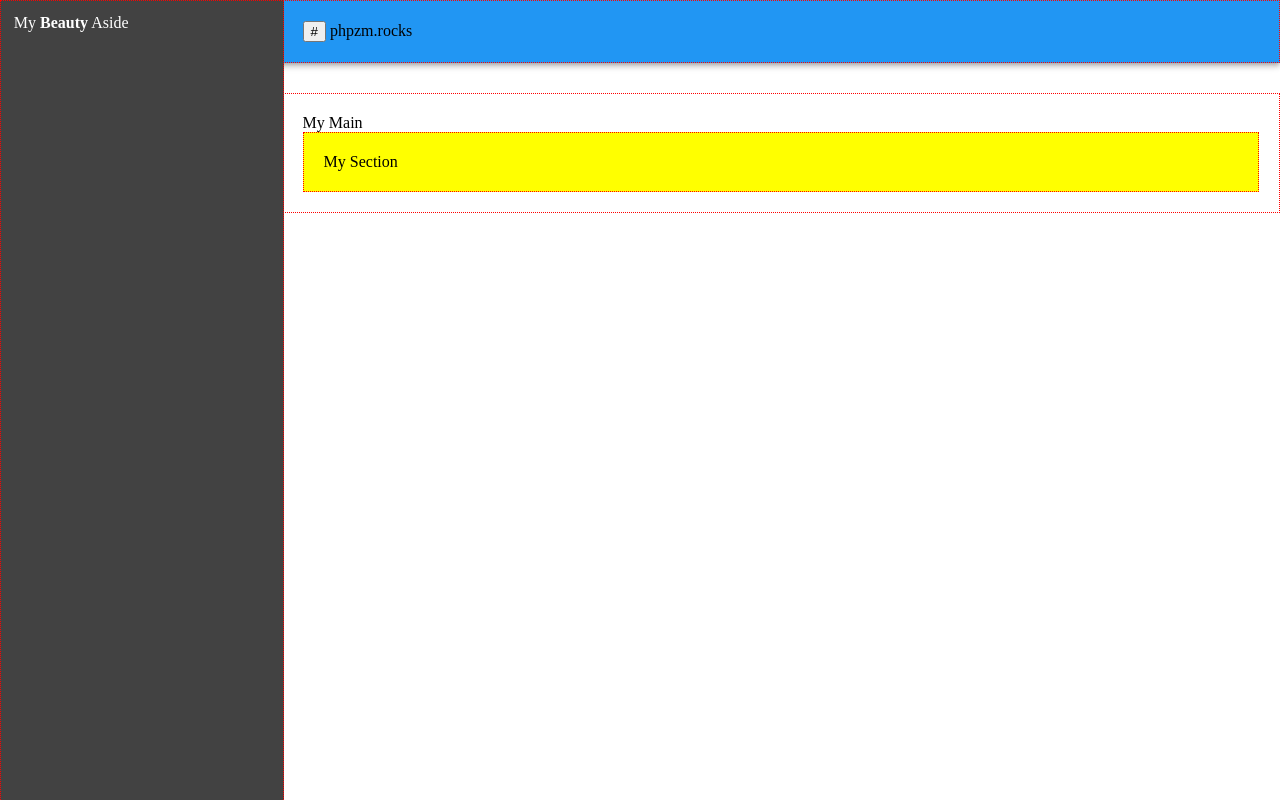
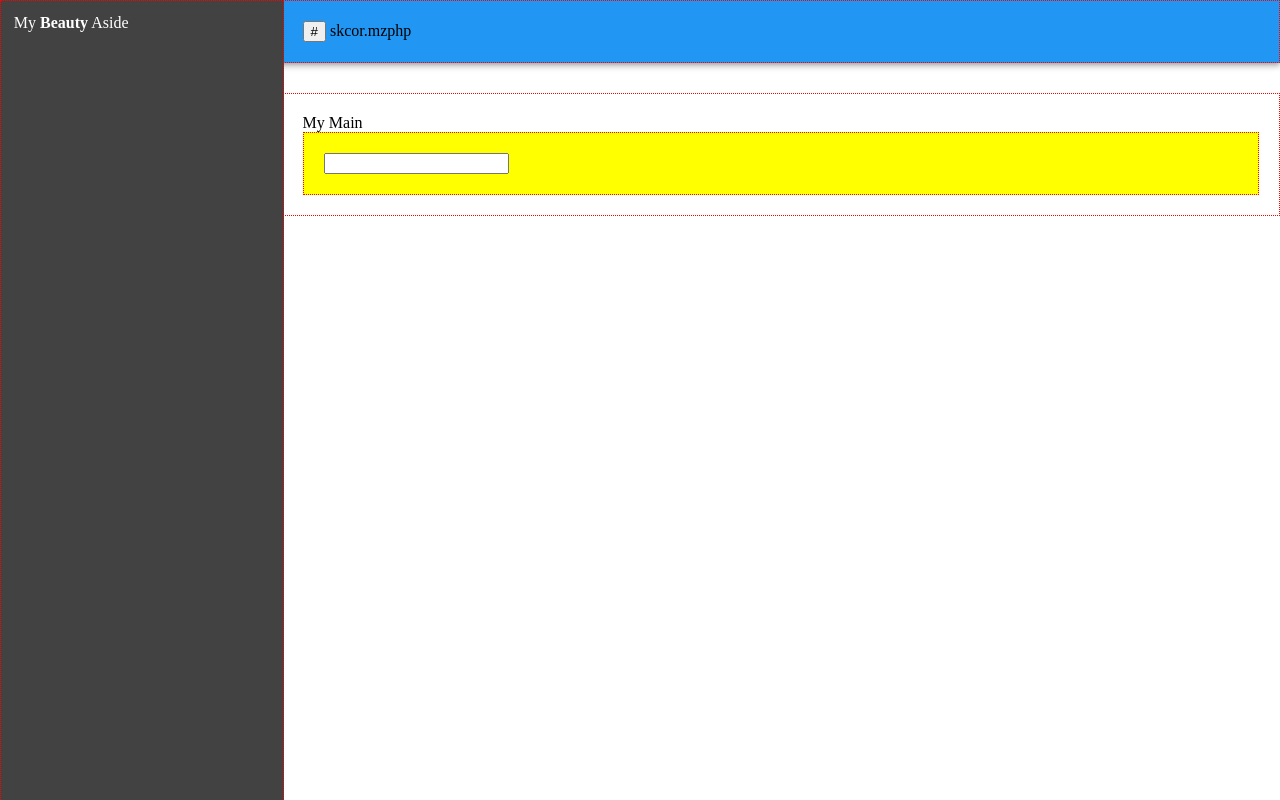
Before and after one commit to phpzm/vuejs-basico, a plain HTML site: page parte-5/index.html in a window 1280 px wide. Drawn offline with Linux system fonts and the light colour scheme.

Commit message:
Arquivos da parte 5

```diff
--- a/parte-5/index.html
+++ b/parte-5/index.html
@@ -9,15 +9,17 @@
 <body>
 
 <div id="app" :class="{'open': open}">
-    <my-nav @toggle="update" :message="message"></my-nav>
+    <my-nav @toggle="update" :message="reverse"></my-nav>
     <my-aside></my-aside>
-    <my-main></my-main>
+    <my-main v-model="message"></my-main>
 </div>
 
 <script type="text/javascript" src="my-nav.js"></script>
 <script type="text/javascript" src="my-aside.js"></script>
 <script type="text/javascript" src="my-main.js"></script>
 <script type="text/javascript" src="my-section.js"></script>
+
+<!-- start Vue instance -->
 <script type="text/javascript" src="my-app.js"></script>
 </body>
 </html>
--- a/parte-5/my-app.js
+++ b/parte-5/my-app.js
@@ -5,6 +5,11 @@ new Vue({
         message: 'phpzm.rocks',
         open: false
     },
+    computed: {
+        reverse () {
+            return this.message.split('').reverse().join('')
+        }
+    },
     methods: {
         update() {
             this.open = !this.open
--- a/parte-5/my-main.js
+++ b/parte-5/my-main.js
@@ -1,4 +1,4 @@
 
 Vue.component('my-main', {
-    template: `<main><div class="fill"> My Main <my-section></my-section> </div></main>`
+    template: `<main><div class="fill"> My Main <my-section @input="$emit('input', $event)"></my-section> </div></main>`
 })
--- a/parte-5/my-nav.js
+++ b/parte-5/my-nav.js
@@ -3,7 +3,7 @@ Vue.component('my-nav', {
     props: {
         message: {
             type: String,
-            default: 'App title'
+            default: '~'
         },
     },
     template: `<nav><div class="fill"> <button @click="$emit('toggle')">#</button> {{ message }} </div></nav>`
--- a/parte-5/my-section.js
+++ b/parte-5/my-section.js
@@ -1,6 +1,10 @@
 
 Vue.component('my-section', {
-    template: `<section :style="style"> <div class="fill">My Section</div> </section>`,
+    template: `<section :style="style">
+                    <div class="fill">
+                        <input type="text" @input="$emit('input', $event.target.value)">
+                    </div>
+                </section>`,
     data: () => ({
         style: {
             background: 'yellow'
```
